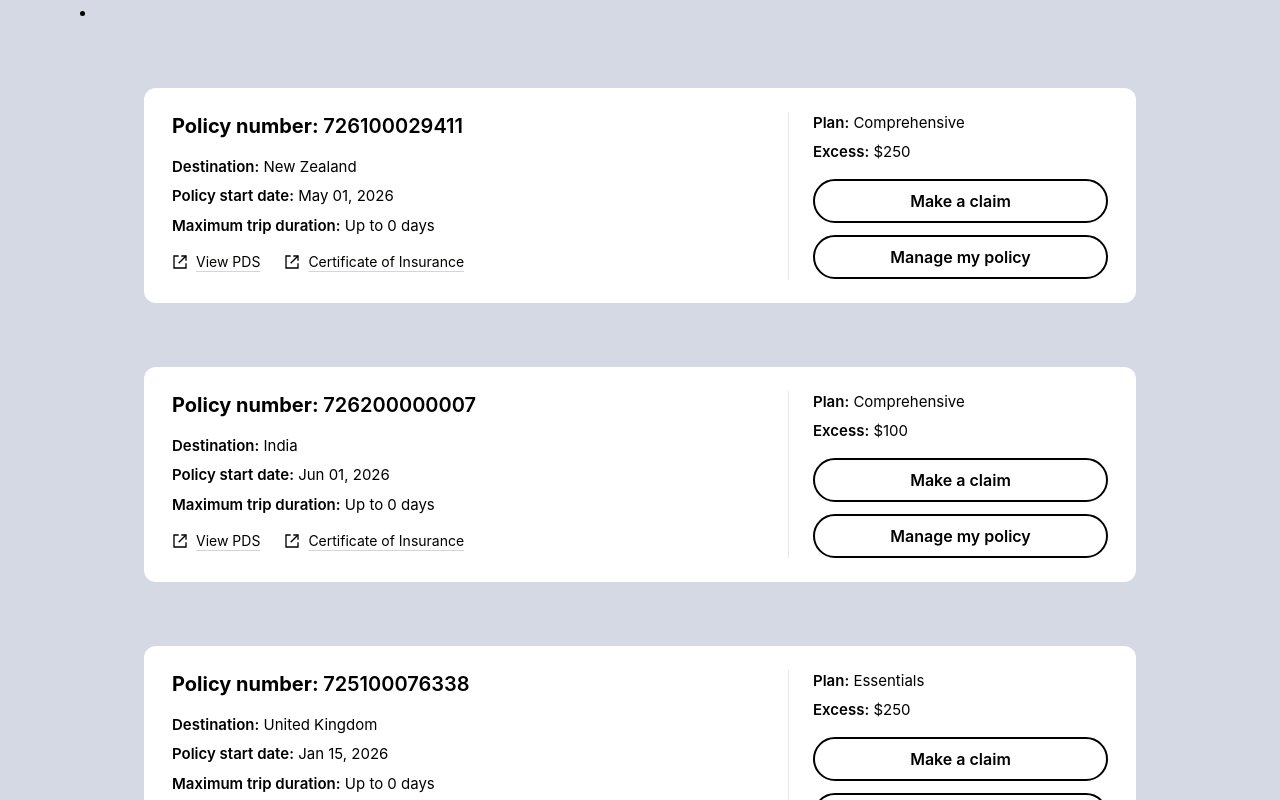
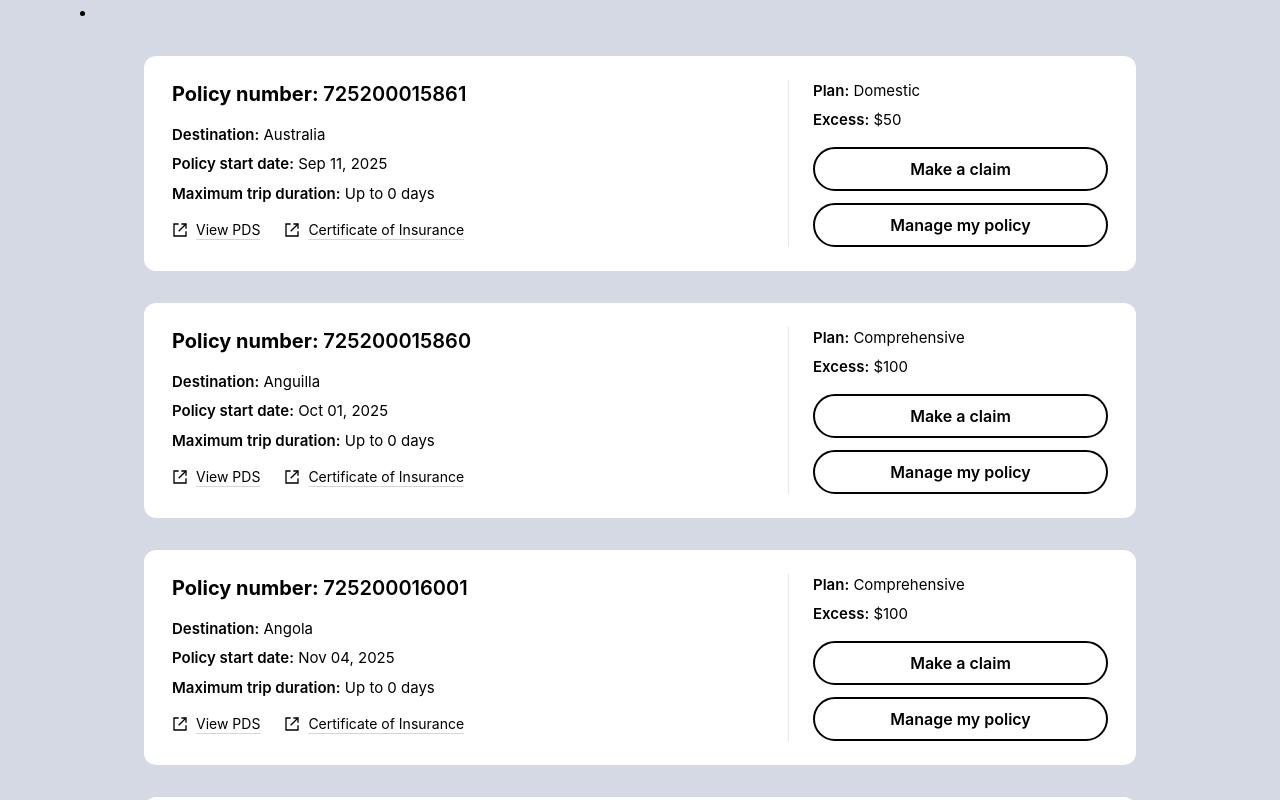
Before and after one commit to Rahul-10742313/policy-app, a React (Vite) app: page / in a window 1280 px wide. Shown: the top 800 px of the page. Built offline with nearby package versions, Linux system fonts and the light colour scheme.

Commit message:
Added sorting and mimicing actual API call behaviour

```diff
--- a/src/policies.ts
+++ b/public/policies.json
@@ -1,4 +1,4 @@
-export const policies = [
+[
     {
       "policyNumber": "726100029411",
       "policyStart": "2026-05-01",
--- a/src/components/PolicyCard.tsx
+++ b/src/components/PolicyCard.tsx
@@ -7,7 +7,6 @@ function formatDate(iso: string) {
 
 export function PolicyCard({ policy }) {
   return (
-    <div>
     <article className="rounded-xl bg-white shadow-card px-5 py-5 sm:px-7 sm:py-6">
       <div className="flex flex-col gap-4 lg:flex-row lg:items-start lg:justify-between">
         {/* Left content */}
@@ -102,6 +101,5 @@ export function PolicyCard({ policy }) {
         </div>
       </div>
     </article>
-    </div>
   );
 }
--- a/src/pages/PolicyPage.tsx
+++ b/src/pages/PolicyPage.tsx
@@ -1,12 +1,31 @@
+import { useEffect, useState } from "react";
 import { PolicyCard } from "../components/PolicyCard";
-import { policies } from "../policies";
+import { sortPolicy } from "../utilities/common";
 
 const PolicyPage = () => {
+    const [data, setData] = useState([]);
+    const [loading, setLoading] = useState(true);
+
+    useEffect(() => {
+        // Simulating a 1-second network delay
+        setTimeout(() => {
+          fetch('/policies.json') // Looking in the public folder
+            .then(res => res.json())
+            .then(json => {
+                console.log(json);
+              setData(sortPolicy(json));
+              setLoading(false);
+            });
+        }, 1000);
+      }, []);
+
+    if (loading) return <p>Loading...</p>;
+
     return <li className="bg-[#d4d9e3] px-20">
         {
-            policies.map((policy, index) => {
+            data.map((policy, index) => {
                 console.log(index);
-                return <ul key={index} className={index == 0 ? "pt-16 pb-8 px-16" : "px-16 py-8"}>
+                return <ul key={index} className={index == 0 ? "pt-8 pb-4 px-16" : "px-16 py-4"}>
                     <PolicyCard policy={policy}></PolicyCard>
                 </ul>
             })
--- /dev/null
+++ b/src/utilities/common.ts
@@ -0,0 +1,7 @@
+export const sortPolicy = (data) => {
+    const updatedData = data.sort((a, b) => {
+        return new Date(a.policyStart).getTime() - new Date(b.policyStart).getTime();
+      });
+
+    return updatedData;
+}
--- a/tsconfig.app.json
+++ b/tsconfig.app.json
@@ -21,5 +21,5 @@
     "erasableSyntaxOnly": true,
     "noFallthroughCasesInSwitch": true
   },
-  "include": ["src"]
+  "include": ["src", "public/policies.ts"]
 }
```
Lines whose indentation alone changed are shown as unchanged.
